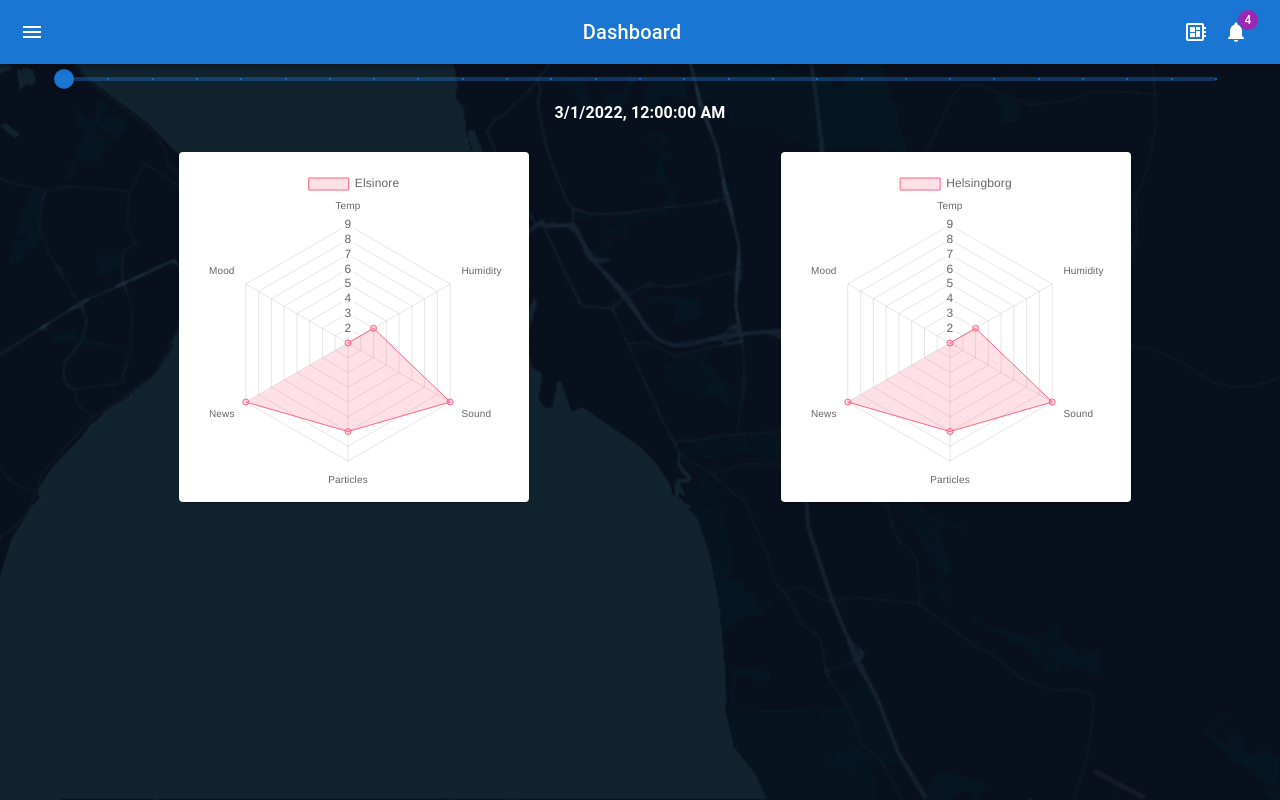
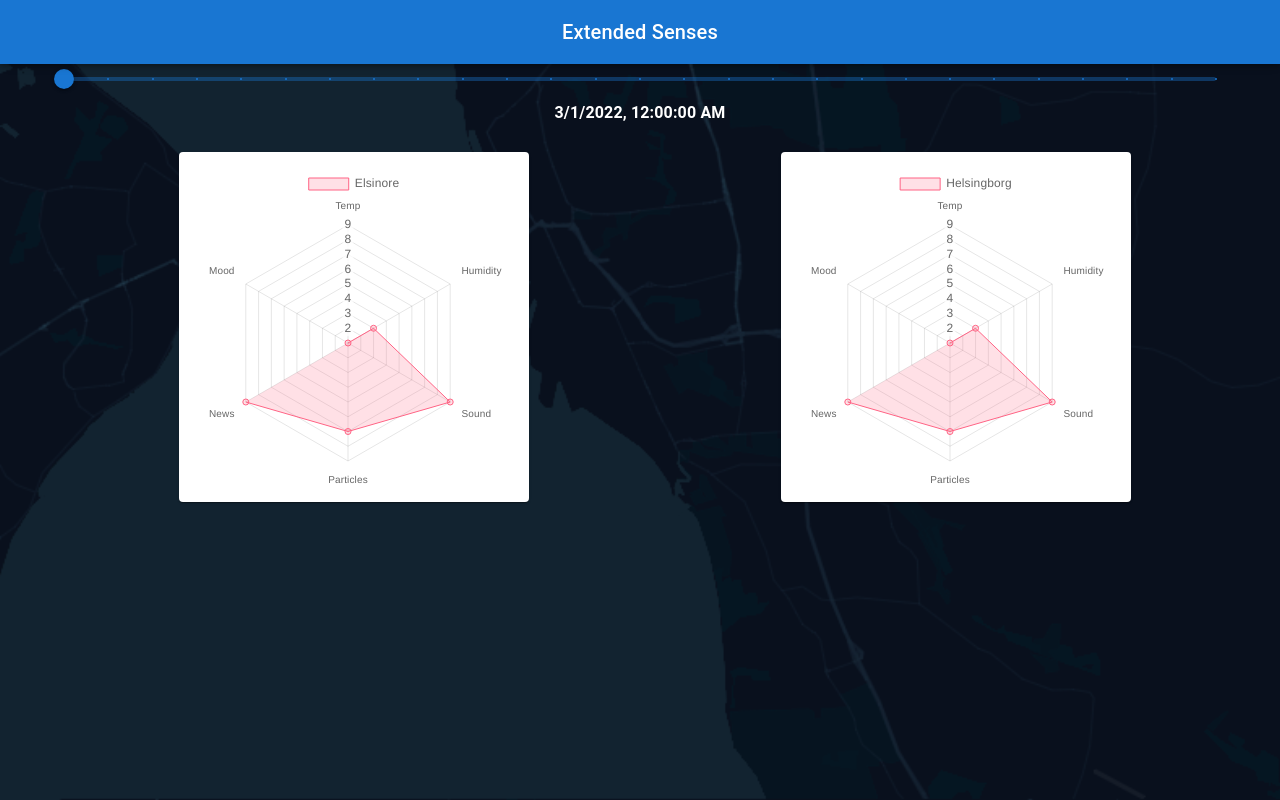
Before and after one commit to HealthyMindTech/oversundet-node, a React (Create React App) app: page / in a window 1280 px wide. Built offline with nearby package versions, Linux system fonts and the light colour scheme.

Commit message:
minor layout changes

```diff
--- a/src/App.jsx
+++ b/src/App.jsx
@@ -52,7 +52,7 @@ function App() {
                   pr: '24px', // keep right padding when drawer closed
                 }}
               >
-                <IconButton
+                {/* <IconButton
                 edge="start"
                 color="inherit"
                 aria-label="open drawer"
@@ -63,7 +63,7 @@ function App() {
                 }}
               >
                 <MenuIcon />
-              </IconButton>
+              </IconButton> */}
               <Typography
                 component="h1"
                 variant="h6"
@@ -71,18 +71,18 @@ function App() {
                 noWrap
                 sx={{ flexGrow: 1 }}
               >
-                Dashboard
+                Extended Senses
               </Typography>
               {/* <MoodModal open={true}/> */}
-              <IconButton color="inherit" onClick={() => {}}>
+              {/* <IconButton color="inherit" onClick={() => {}}>
                 <DeveloperBoardIcon />
-                {/* <Link to="/device">About</Link> */}
-              </IconButton>
-              <IconButton color="inherit">
+                <Link to="/device">About</Link>
+              </IconButton> */}
+              {/* <IconButton color="inherit">
                 <Badge badgeContent={4} color="secondary">
                   <NotificationsIcon />
                 </Badge>
-              </IconButton>
+              </IconButton> */}
             </Toolbar>
           </AppBar>
           <Box
--- a/src/SensorDataPage.jsx
+++ b/src/SensorDataPage.jsx
@@ -66,13 +66,13 @@ export default function SensorDataPage() {
         {/* Chart */}
         {constants.MEASUREMENTS.map((measurements, index) => {
           return (
-            <Grid item xs={12} md={6}>
+            <Grid item xs={12} md={6} lg={4}>
               <Paper
                 sx={{
                   p: 2,
                   display: 'flex',
                   flexDirection: 'column',
-                  height: 200,
+                  height: 300,
                 }}
               >
                 <SensorDataPlot
--- a/src/charts/Chart.js
+++ b/src/charts/Chart.js
@@ -53,9 +53,11 @@ export default function Chart(props) {
                 textAnchor: 'middle',
                 fill: theme.palette.text.primary,
                 ...theme.typography.body1,
+                // fontSize: '0.9rem',
               }}
             >
-              {measurementConfig.unit}
+              {/* {`${measurementConfig.label}: ${measurementConfig.unit}`} */}
+              {measurementConfig.label}
             </Label>
           </YAxis>
           <Tooltip formatter={(value) => `${measurementConfig.formatter(value)} ${measurementConfig.unit}` } labelFormatter={(value) => moment(value).format('MM/DD HH:mm')}/>
--- a/src/constants.js
+++ b/src/constants.js
@@ -44,7 +44,7 @@ const MEASUREMENTS = [
     ],
   },
   {
-    label: 'Air Particulate Matter',
+    label: 'Air Particles',
     unit: 'µg/m³',
     formatter: (value) => value.toFixed(2),
     subMeasurements: [
@@ -65,6 +65,7 @@ const MEASUREMENTS = [
   {
     label: 'Mood',
     unit: 'Mood Points',
+    formatter: (value) => value.toFixed(2),
     subMeasurements: [
       {
         label: 'Mood',
```
